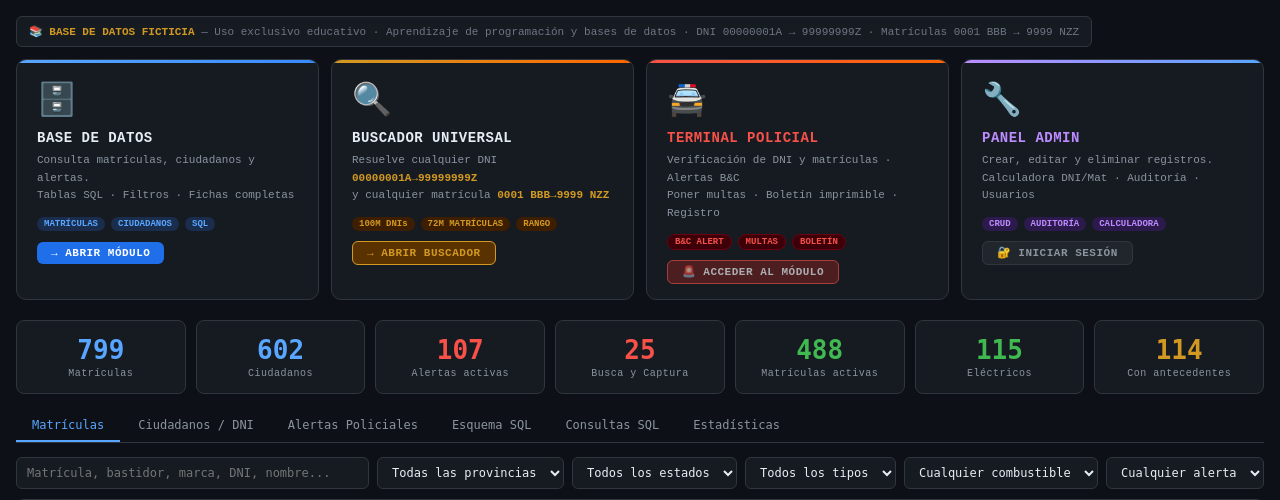
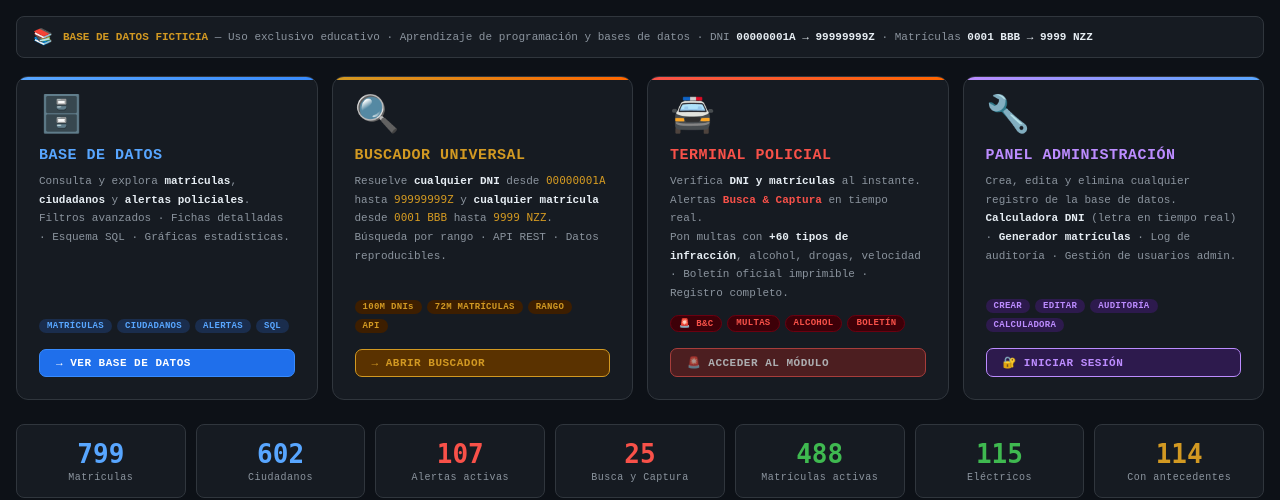
Before and after one commit to bruh123uhh/BASE-DE-DATOS1, a Flask app: page / in a window 1280 px wide. Shown: the part 46-546 px from the top of the page. Run offline with Flask 3, Linux system fonts and the light colour scheme; data comes from the database, SQL or seed files in the repository; data that the repository does not hold is empty.

Commit message:
Add files via upload

```diff
--- a/templates/index.html
+++ b/templates/index.html
@@ -150,127 +150,144 @@ tr:hover td{background:rgba(255,255,255,.02)}
 </div>
 
 <div class="container">
-  <div style="margin-bottom:12px">
-    <div style="font-size:11px;color:var(--text3);background:var(--bg2);border:1px solid var(--border);
-      border-radius:6px;padding:8px 12px;display:inline-block">
-      📚 <strong style="color:var(--orange)">BASE DE DATOS FICTICIA</strong> —
+
+  <!-- BANNER EDUCATIVO -->
+  <div style="background:var(--bg2);border:1px solid var(--border);border-radius:8px;
+    padding:10px 16px;margin-bottom:18px;display:flex;align-items:center;gap:10px;flex-wrap:wrap">
+    <span style="font-size:16px">📚</span>
+    <span style="font-size:11px;color:var(--text2)">
+      <strong style="color:var(--orange)">BASE DE DATOS FICTICIA</strong> —
       Uso exclusivo educativo · Aprendizaje de programación y bases de datos ·
-      DNI 00000001A → 99999999Z · Matrículas 0001 BBB → 9999 NZZ
-    </div>
+      DNI <strong style="color:var(--text)">00000001A → 99999999Z</strong> ·
+      Matrículas <strong style="color:var(--text)">0001 BBB → 9999 NZZ</strong>
+    </span>
   </div>
 
-  <!-- ═══════════════════════════════════════════ -->
-  <!--  MÓDULOS DE ACCESO RÁPIDO                  -->
-  <!-- ═══════════════════════════════════════════ -->
-  <div style="display:grid;grid-template-columns:repeat(auto-fit,minmax(220px,1fr));gap:12px;margin-bottom:20px">
+  <!-- ═══════════════════════════════════════════════════════ -->
+  <!--  MÓDULOS DE ACCESO RÁPIDO                             -->
+  <!-- ═══════════════════════════════════════════════════════ -->
+  <style>
+  .modcard{display:flex;flex-direction:column;background:var(--bg2);border:1px solid var(--border);
+    border-radius:12px;padding:22px;cursor:pointer;transition:all .2s;position:relative;
+    overflow:hidden;text-decoration:none;color:inherit}
+  .modcard:hover{transform:translateY(-3px);box-shadow:0 8px 24px rgba(0,0,0,.4);text-decoration:none}
+  .modcard .bar{position:absolute;top:0;left:0;right:0;height:3px;border-radius:12px 12px 0 0}
+  .modcard .icon{font-size:36px;margin-bottom:12px;line-height:1}
+  .modcard .title{font-size:15px;font-weight:700;margin-bottom:8px;letter-spacing:.5px}
+  .modcard .desc{font-size:11px;color:var(--text2);line-height:1.7;flex:1}
+  .modcard .tags{display:flex;gap:5px;flex-wrap:wrap;margin-top:12px}
+  .modcard .tag{font-size:9px;padding:2px 8px;border-radius:99px;font-weight:700;letter-spacing:.3px}
+  .modcard .cta{margin-top:16px;font-size:11px;padding:7px 16px;border-radius:7px;
+    font-weight:700;letter-spacing:.5px;display:inline-block;transition:.15s;border:1px solid}
+  .modcard:hover .cta{filter:brightness(1.15)}
+  .modgrid{display:grid;grid-template-columns:repeat(auto-fit,minmax(230px,1fr));gap:14px;margin-bottom:24px}
+  </style>
 
-    <!-- BASE DE DATOS -->
-    <div style="background:var(--bg2);border:1px solid var(--border);border-radius:10px;padding:20px;
-      cursor:pointer;transition:.2s;position:relative;overflow:hidden"
-      onmouseover="this.style.borderColor='var(--blue)';this.style.background='#161f2e'"
-      onmouseout="this.style.borderColor='var(--border)';this.style.background='var(--bg2)'"
-      onclick="document.querySelector('.tab').click()">
-      <div style="position:absolute;top:0;left:0;right:0;height:3px;background:linear-gradient(90deg,var(--blue),var(--accent2))"></div>
-      <div style="font-size:32px;margin-bottom:10px">🗄️</div>
-      <div style="font-size:14px;font-weight:700;color:var(--text);margin-bottom:6px;letter-spacing:.5px">BASE DE DATOS</div>
-      <div style="font-size:11px;color:var(--text2);line-height:1.6">
-        Consulta matrículas, ciudadanos y alertas.<br>
-        Tablas SQL · Filtros · Fichas completas
+  <div class="modgrid">
+
+    <!-- ── BASE DE DATOS ── -->
+    <div class="modcard" onclick="document.getElementById('sec-db').scrollIntoView({behavior:'smooth'});switchTab('matriculas')"
+      onmouseover="this.style.borderColor='var(--blue)'"
+      onmouseout="this.style.borderColor='var(--border)'">
+      <div class="bar" style="background:linear-gradient(90deg,var(--blue),var(--accent2))"></div>
+      <div class="icon">🗄️</div>
+      <div class="title" style="color:var(--blue)">BASE DE DATOS</div>
+      <div class="desc">
+        Consulta y explora <strong style="color:var(--text)">matrículas</strong>,
+        <strong style="color:var(--text)">ciudadanos</strong> y
+        <strong style="color:var(--text)">alertas policiales</strong>.<br>
+        Filtros avanzados · Fichas detalladas · Esquema SQL · Gráficas estadísticas.
       </div>
-      <div style="margin-top:12px;display:flex;gap:6px;flex-wrap:wrap">
-        <span style="background:#1a2d4d;color:var(--blue);font-size:9px;padding:2px 7px;border-radius:99px;font-weight:600">MATRÍCULAS</span>
-        <span style="background:#1a2d4d;color:var(--blue);font-size:9px;padding:2px 7px;border-radius:99px;font-weight:600">CIUDADANOS</span>
-        <span style="background:#1a2d4d;color:var(--blue);font-size:9px;padding:2px 7px;border-radius:99px;font-weight:600">SQL</span>
+      <div class="tags">
+        <span class="tag" style="background:#1a2d4d;color:var(--blue)">MATRÍCULAS</span>
+        <span class="tag" style="background:#1a2d4d;color:var(--blue)">CIUDADANOS</span>
+        <span class="tag" style="background:#1a2d4d;color:var(--blue)">ALERTAS</span>
+        <span class="tag" style="background:#1a2d4d;color:var(--blue)">SQL</span>
       </div>
-      <div style="margin-top:14px">
-        <span style="background:var(--accent);color:#fff;font-size:11px;padding:5px 14px;
-          border-radius:6px;font-weight:600;letter-spacing:.5px">→ ABRIR MÓDULO</span>
+      <div class="cta" style="background:var(--accent);color:#fff;border-color:var(--accent2)">
+        → VER BASE DE DATOS
       </div>
     </div>
 
-    <!-- BUSCADOR UNIVERSAL -->
-    <a href="/buscador" style="text-decoration:none">
-    <div style="background:var(--bg2);border:1px solid var(--border);border-radius:10px;padding:20px;
-      cursor:pointer;transition:.2s;position:relative;overflow:hidden;height:100%"
-      onmouseover="this.style.borderColor='var(--orange)';this.style.background='#1e1a0e'"
-      onmouseout="this.style.borderColor='var(--border)';this.style.background='var(--bg2)'">
-      <div style="position:absolute;top:0;left:0;right:0;height:3px;background:linear-gradient(90deg,var(--orange),#ff6600)"></div>
-      <div style="font-size:32px;margin-bottom:10px">🔍</div>
-      <div style="font-size:14px;font-weight:700;color:var(--text);margin-bottom:6px;letter-spacing:.5px">BUSCADOR UNIVERSAL</div>
-      <div style="font-size:11px;color:var(--text2);line-height:1.6">
-        Resuelve cualquier DNI <strong style="color:var(--orange)">00000001A→99999999Z</strong><br>
-        y cualquier matrícula <strong style="color:var(--orange)">0001 BBB→9999 NZZ</strong>
+    <!-- ── BUSCADOR UNIVERSAL ── -->
+    <a href="/buscador" class="modcard"
+      onmouseover="this.style.borderColor='var(--orange)'"
+      onmouseout="this.style.borderColor='var(--border)'">
+      <div class="bar" style="background:linear-gradient(90deg,var(--orange),#ff6600)"></div>
+      <div class="icon">🔍</div>
+      <div class="title" style="color:var(--orange)">BUSCADOR UNIVERSAL</div>
+      <div class="desc">
+        Resuelve <strong style="color:var(--text)">cualquier DNI</strong>
+        desde <code style="color:var(--orange)">00000001A</code> hasta
+        <code style="color:var(--orange)">99999999Z</code> y
+        <strong style="color:var(--text)">cualquier matrícula</strong>
+        desde <code style="color:var(--orange)">0001 BBB</code> hasta
+        <code style="color:var(--orange)">9999 NZZ</code>.<br>
+        Búsqueda por rango · API REST · Datos reproducibles.
       </div>
-      <div style="margin-top:12px;display:flex;gap:6px;flex-wrap:wrap">
-        <span style="background:var(--orange3,#3d1e00);color:var(--orange);font-size:9px;padding:2px 7px;border-radius:99px;font-weight:600">100M DNIs</span>
-        <span style="background:#3d1e00;color:var(--orange);font-size:9px;padding:2px 7px;border-radius:99px;font-weight:600">72M MATRÍCULAS</span>
-        <span style="background:#3d1e00;color:var(--orange);font-size:9px;padding:2px 7px;border-radius:99px;font-weight:600">RANGO</span>
+      <div class="tags">
+        <span class="tag" style="background:#3d1e00;color:var(--orange)">100M DNIs</span>
+        <span class="tag" style="background:#3d1e00;color:var(--orange)">72M MATRÍCULAS</span>
+        <span class="tag" style="background:#3d1e00;color:var(--orange)">RANGO</span>
+        <span class="tag" style="background:#3d1e00;color:var(--orange)">API</span>
       </div>
-      <div style="margin-top:14px">
-        <span style="background:#5a3200;border:1px solid var(--orange);color:var(--orange);
-          font-size:11px;padding:5px 14px;border-radius:6px;font-weight:600;letter-spacing:.5px">→ ABRIR BUSCADOR</span>
+      <div class="cta" style="background:#5a3200;color:var(--orange);border-color:var(--orange)">
+        → ABRIR BUSCADOR
       </div>
-    </div>
     </a>
 
-    <!-- MÓDULO POLICIAL -->
-    <a href="/policia" style="text-decoration:none">
-    <div style="background:var(--bg2);border:1px solid var(--border);border-radius:10px;padding:20px;
-      cursor:pointer;transition:.2s;position:relative;overflow:hidden;height:100%"
-      onmouseover="this.style.borderColor='var(--red)';this.style.background='#1a0a0a'"
-      onmouseout="this.style.borderColor='var(--border)';this.style.background='var(--bg2)'">
-      <div style="position:absolute;top:0;left:0;right:0;height:3px;background:linear-gradient(90deg,var(--red),#ff6600)"></div>
-      <div style="font-size:32px;margin-bottom:10px">🚔</div>
-      <div style="font-size:14px;font-weight:700;color:var(--red);margin-bottom:6px;letter-spacing:.5px">TERMINAL POLICIAL</div>
-      <div style="font-size:11px;color:var(--text2);line-height:1.6">
-        Verificación de DNI y matrículas · Alertas B&amp;C<br>
-        Poner multas · Boletín imprimible · Registro
+    <!-- ── TERMINAL POLICIAL ── -->
+    <a href="/policia" class="modcard"
+      onmouseover="this.style.borderColor='var(--red)'"
+      onmouseout="this.style.borderColor='var(--border)'">
+      <div class="bar" style="background:linear-gradient(90deg,var(--red),#ff6600)"></div>
+      <div class="icon">🚔</div>
+      <div class="title" style="color:var(--red)">TERMINAL POLICIAL</div>
+      <div class="desc">
+        Verifica <strong style="color:var(--text)">DNI y matrículas</strong> al instante.
+        Alertas <strong style="color:var(--red)">Busca &amp; Captura</strong> en tiempo real.<br>
+        Pon multas con <strong style="color:var(--text)">+60 tipos de infracción</strong>,
+        alcohol, drogas, velocidad · Boletín oficial imprimible · Registro completo.
       </div>
-      <div style="margin-top:12px;display:flex;gap:6px;flex-wrap:wrap">
-        <span style="background:#3d0008;color:var(--red);font-size:9px;padding:2px 7px;border-radius:99px;font-weight:600;border:1px solid #6b0010">B&amp;C ALERT</span>
-        <span style="background:#3d0008;color:var(--red);font-size:9px;padding:2px 7px;border-radius:99px;font-weight:600;border:1px solid #6b0010">MULTAS</span>
-        <span style="background:#3d0008;color:var(--red);font-size:9px;padding:2px 7px;border-radius:99px;font-weight:600;border:1px solid #6b0010">BOLETÍN</span>
+      <div class="tags">
+        <span class="tag" style="background:#3d0008;color:var(--red);border:1px solid #6b0010">🚨 B&amp;C</span>
+        <span class="tag" style="background:#3d0008;color:var(--red);border:1px solid #6b0010">MULTAS</span>
+        <span class="tag" style="background:#3d0008;color:var(--red);border:1px solid #6b0010">ALCOHOL</span>
+        <span class="tag" style="background:#3d0008;color:var(--red);border:1px solid #6b0010">BOLETÍN</span>
       </div>
-      <div style="margin-top:14px">
-        <span style="background:#6b2020;border:1px solid var(--red);color:#fff;
-          font-size:11px;padding:5px 14px;border-radius:6px;font-weight:700;letter-spacing:.5px;
-          animation:pulse 2s infinite">🚨 ACCEDER AL MÓDULO</span>
+      <div class="cta" style="background:#6b2020;color:#fff;border-color:var(--red);animation:pulse 2s infinite">
+        🚨 ACCEDER AL MÓDULO
       </div>
-    </div>
     </a>
 
-    <!-- PANEL ADMIN -->
-    <a href="{% if admin %}/admin{% else %}/login{% endif %}" style="text-decoration:none">
-    <div style="background:var(--bg2);border:1px solid var(--border);border-radius:10px;padding:20px;
-      cursor:pointer;transition:.2s;position:relative;overflow:hidden;height:100%"
-      onmouseover="this.style.borderColor='var(--purple)';this.style.background='#14101e'"
-      onmouseout="this.style.borderColor='var(--border)';this.style.background='var(--bg2)'">
-      <div style="position:absolute;top:0;left:0;right:0;height:3px;background:linear-gradient(90deg,var(--purple),var(--blue))"></div>
-      <div style="font-size:32px;margin-bottom:10px">🔧</div>
-      <div style="font-size:14px;font-weight:700;color:var(--purple);margin-bottom:6px;letter-spacing:.5px">PANEL ADMIN</div>
-      <div style="font-size:11px;color:var(--text2);line-height:1.6">
-        Crear, editar y eliminar registros.<br>
-        Calculadora DNI/Mat · Auditoría · Usuarios
+    <!-- ── PANEL ADMIN ── -->
+    <a href="{% if admin %}/admin{% else %}/login{% endif %}" class="modcard"
+      onmouseover="this.style.borderColor='var(--purple)'"
+      onmouseout="this.style.borderColor='var(--border)'">
+      <div class="bar" style="background:linear-gradient(90deg,var(--purple),var(--blue))"></div>
+      <div class="icon">🔧</div>
+      <div class="title" style="color:var(--purple)">PANEL ADMINISTRACIÓN</div>
+      <div class="desc">
+        Crea, edita y elimina cualquier registro de la base de datos.<br>
+        <strong style="color:var(--text)">Calculadora DNI</strong> (letra en tiempo real) ·
+        <strong style="color:var(--text)">Generador matrículas</strong> ·
+        Log de auditoría · Gestión de usuarios admin.
       </div>
-      <div style="margin-top:12px;display:flex;gap:6px;flex-wrap:wrap">
-        <span style="background:#2d1a4d;color:var(--purple);font-size:9px;padding:2px 7px;border-radius:99px;font-weight:600">CRUD</span>
-        <span style="background:#2d1a4d;color:var(--purple);font-size:9px;padding:2px 7px;border-radius:99px;font-weight:600">AUDITORÍA</span>
-        <span style="background:#2d1a4d;color:var(--purple);font-size:9px;padding:2px 7px;border-radius:99px;font-weight:600">CALCULADORA</span>
+      <div class="tags">
+        <span class="tag" style="background:#2d1a4d;color:var(--purple)">CREAR</span>
+        <span class="tag" style="background:#2d1a4d;color:var(--purple)">EDITAR</span>
+        <span class="tag" style="background:#2d1a4d;color:var(--purple)">AUDITORÍA</span>
+        <span class="tag" style="background:#2d1a4d;color:var(--purple)">CALCULADORA</span>
       </div>
-      <div style="margin-top:14px">
-        {% if admin %}
-        <span style="background:#4a1d80;border:1px solid var(--purple);color:#fff;
-          font-size:11px;padding:5px 14px;border-radius:6px;font-weight:600;letter-spacing:.5px">→ IR AL PANEL</span>
-        {% else %}
-        <span style="background:var(--bg3);border:1px solid var(--border);color:var(--text2);
-          font-size:11px;padding:5px 14px;border-radius:6px;font-weight:600;letter-spacing:.5px">🔐 INICIAR SESIÓN</span>
-        {% endif %}
+      <div class="cta" style="background:#2d1a4d;color:var(--purple);border-color:var(--purple)">
+        {% if admin %}→ IR AL PANEL{% else %}🔐 INICIAR SESIÓN{% endif %}
       </div>
-    </div>
     </a>
 
   </div>
   <!-- /MÓDULOS -->
+
+  <div id="sec-db"></div>
 
   <div class="stats-grid" id="statsGrid">
     {% for label, val, cls in [
```
Also changed, not shown: templates/policia.html (+7 -7 lines).
